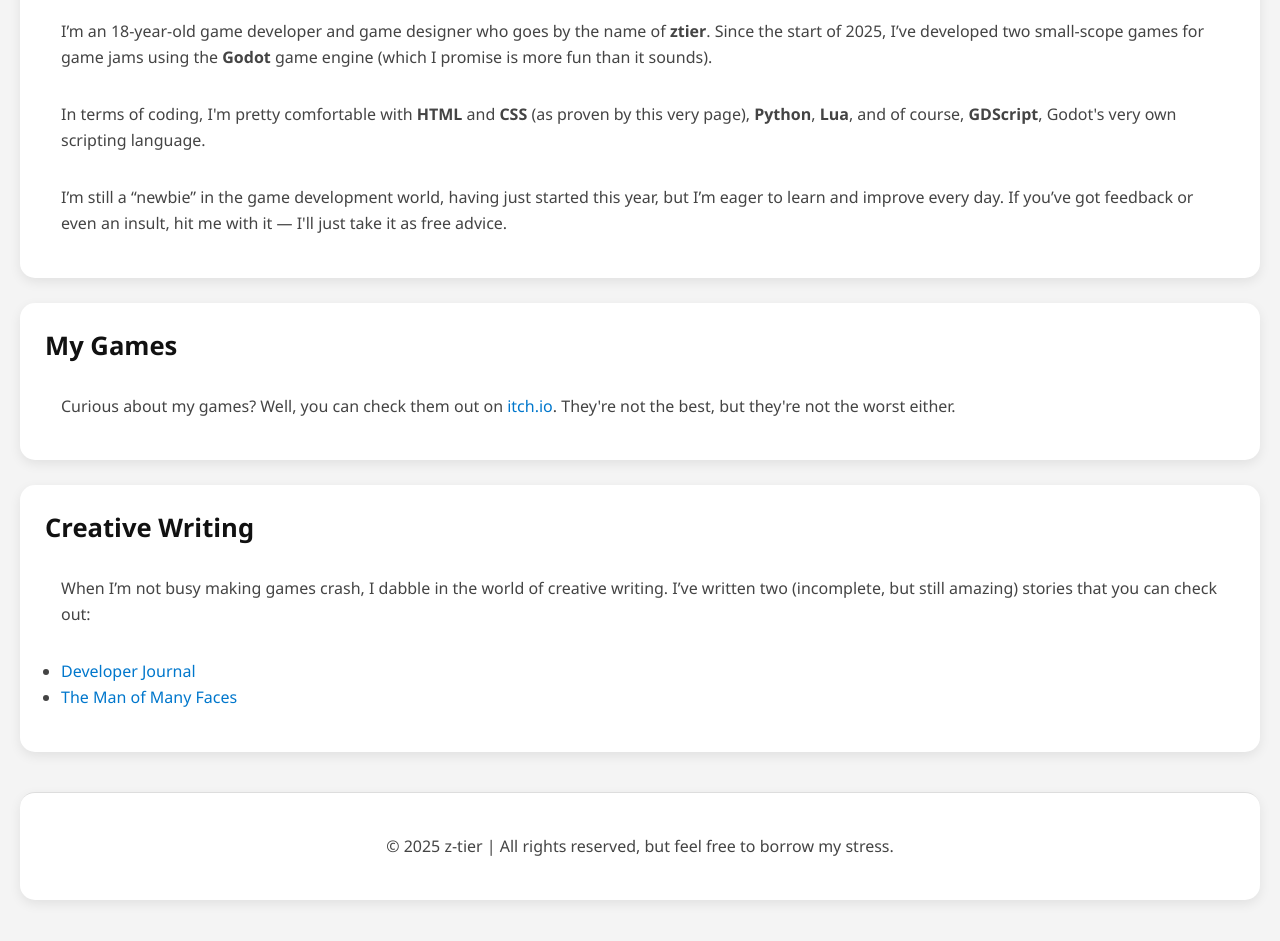
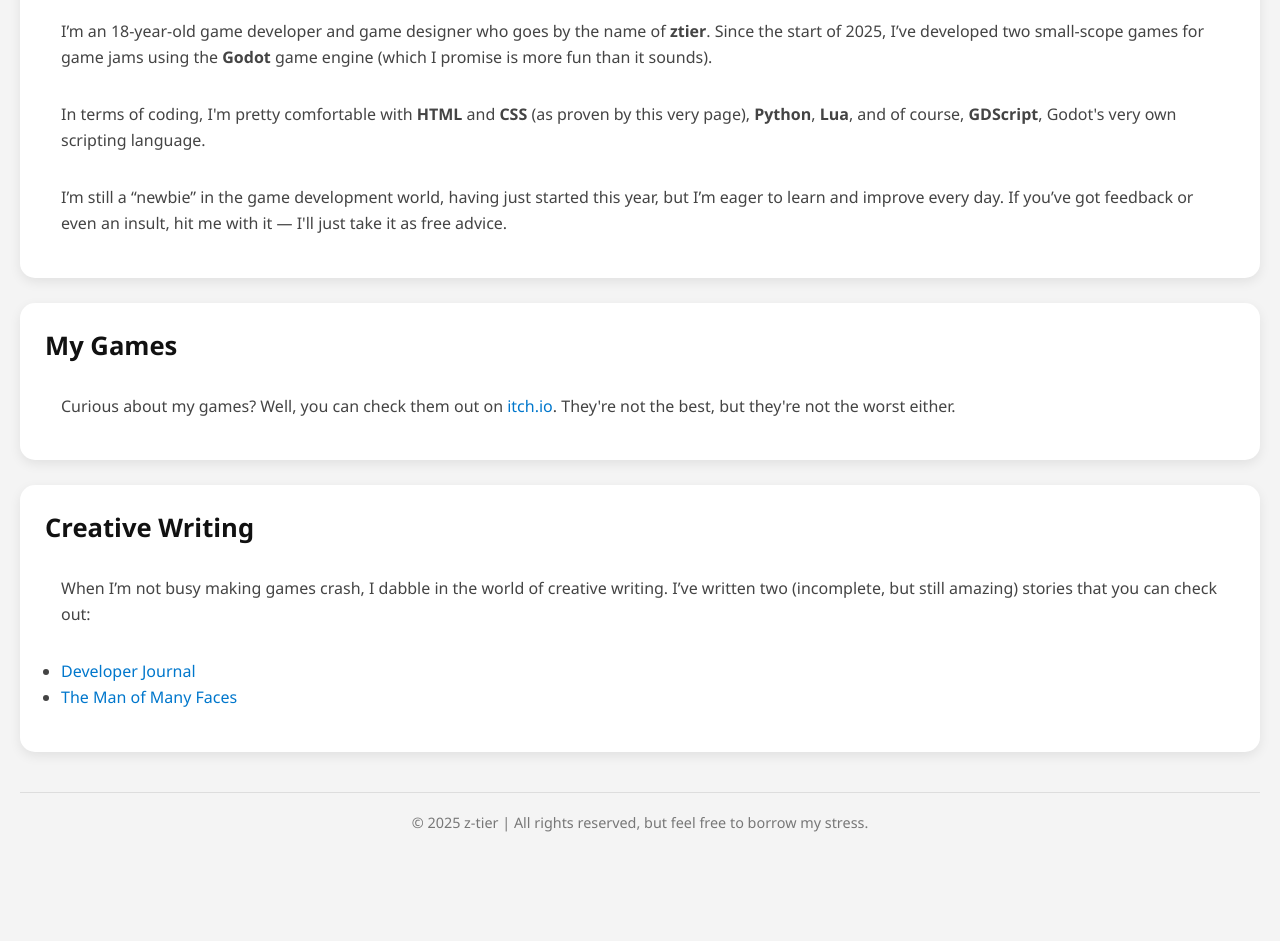
Before and after one commit to z-tier/portfolio, a plain HTML site: page index.html in a window 1280 px wide. Shown: the part 534-1475 px from the top of the page. After the commit the page ends 1386 px from the top, so only its background shows below. Drawn offline with Linux system fonts and the light colour scheme.

Commit message:
Update index.html

```diff
--- a/index.html
+++ b/index.html
@@ -58,7 +58,7 @@
   </div>
 
   <!-- Footer -->
-  <footer class="info-box">
+  <footer class="footer">
     <p>© 2025 z-tier | All rights reserved, but feel free to borrow my stress.</p>
   </footer>
 
```
